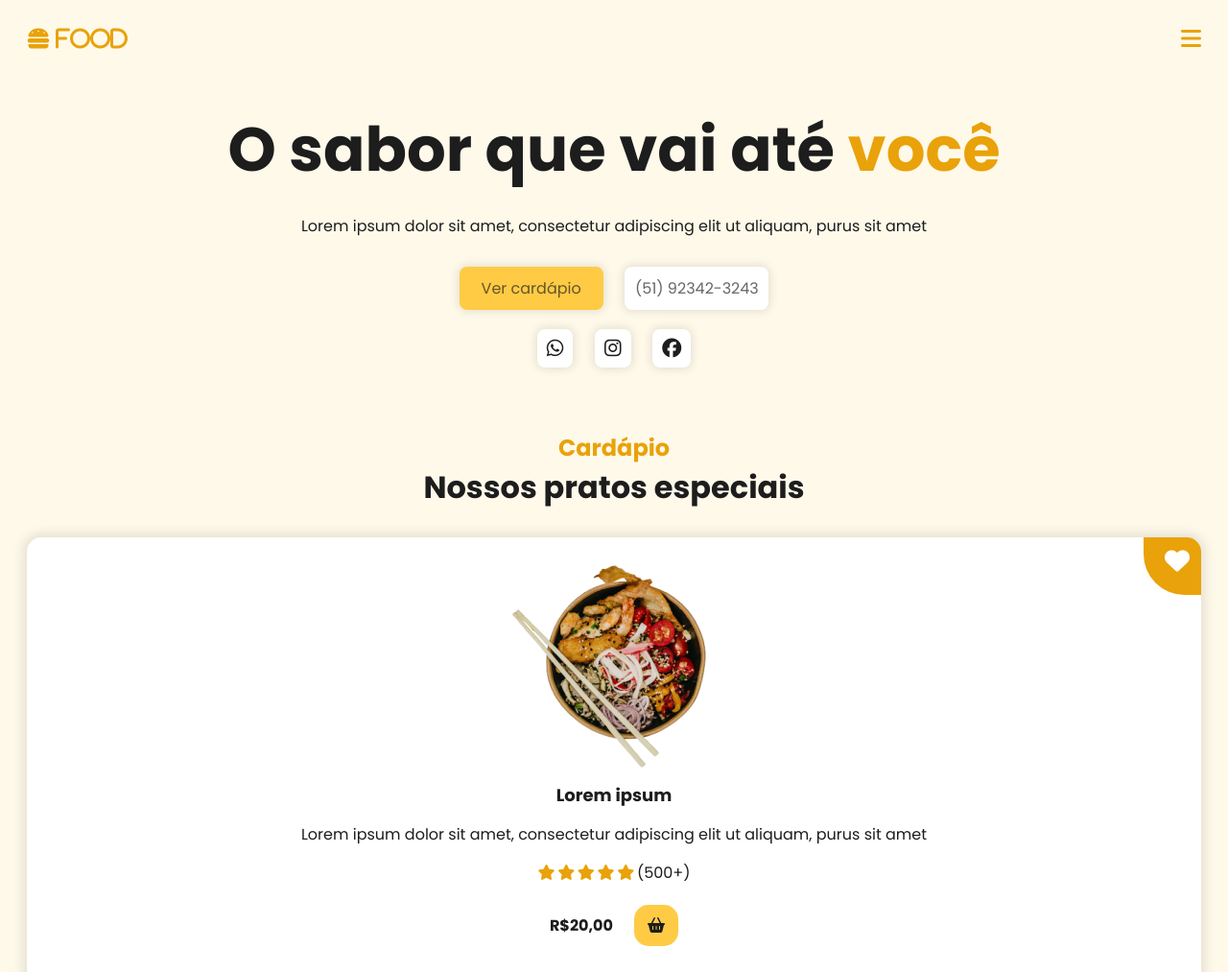
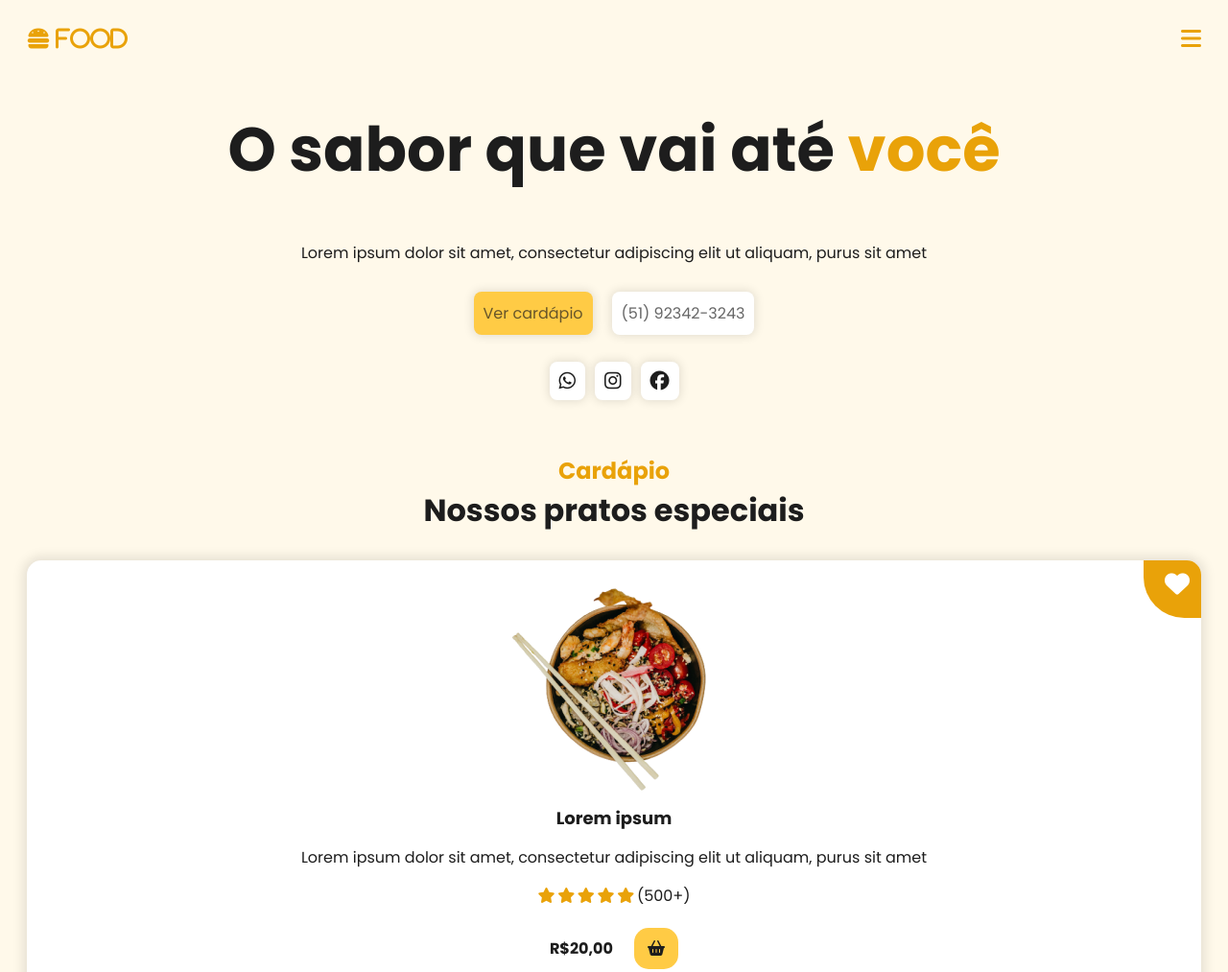
Before and after one commit to Tiagoksio/LandingPage_food, a plain HTML site: page index.html in a window 1280 px wide. Shown: the top 1013 px of the page at 96% size. Drawn offline with Linux system fonts and the light colour scheme.

Commit message:
refactor: display home e alinhamento dos elementos

```diff
--- a/index.html
+++ b/index.html
@@ -47,7 +47,7 @@
         <section class="home">
             <h1> O sabor que vai até <span>você</span></h1>
             <p>Lorem ipsum dolor sit amet, consectetur adipiscing elit ut aliquam, purus sit amet</p>
-            <div>
+            <div class="btn-home">
                 <a href="#" class="btn-default"> Ver cardápio</a>
                 <a href="#" class="btn-default nav-btn">(51) 92342-3243</a>
             </div>
--- a/src/styles/home.css
+++ b/src/styles/home.css
@@ -14,19 +14,19 @@ h1 span {
     margin: 0;
     text-align: center;
     padding-bottom: 28px;
-}
-
-.home p {
-    text-align: center;
-    margin-bottom: 20px;
+    display: flex;
+    flex-direction: column;
+    gap: 28px;
 }
 
 .home .btn-default {
-    width: 150px;
     padding: 10px;
-    margin: 10px;
-    text-align: center;
-    display: inline-block;
+}
+
+.btn-home {
+    display: flex;
+    justify-content: center;
+    gap: 20px;
 }
 
 .nav-btn {
@@ -37,11 +37,16 @@ h1 span {
     font-size: 1.6rem;
 }
 
+.social-media {
+    display: flex;
+    justify-content: center;
+    gap: 10px;
+}
+
 .social-media i {
     font-size: 2.0rem;
     background-color: white;
     padding: 10px;
     border-radius: 8px;
     box-shadow: 0px 0px 10px 2px rgba(0, 0, 0, 0.1);
-    margin: 10px;
 }
```
